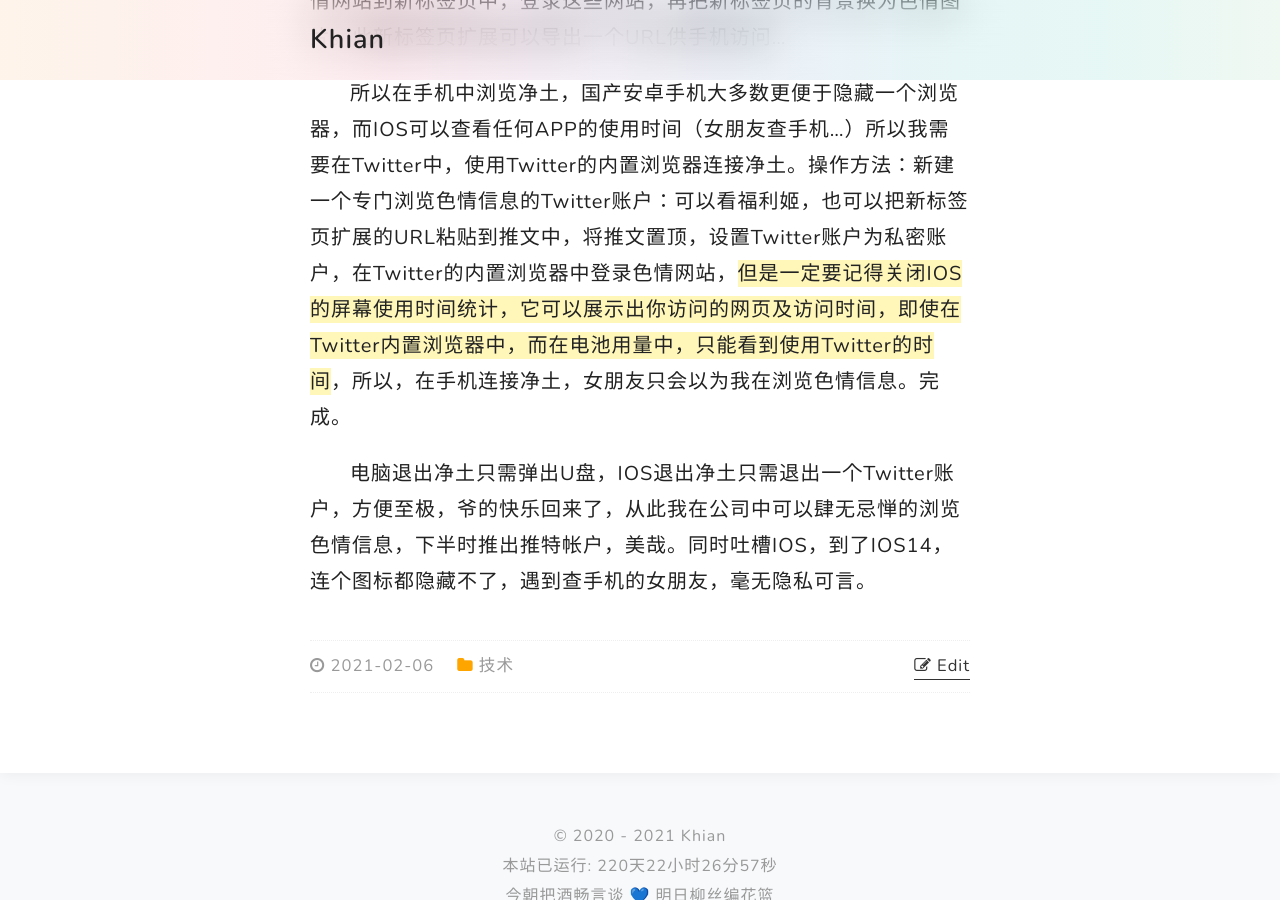
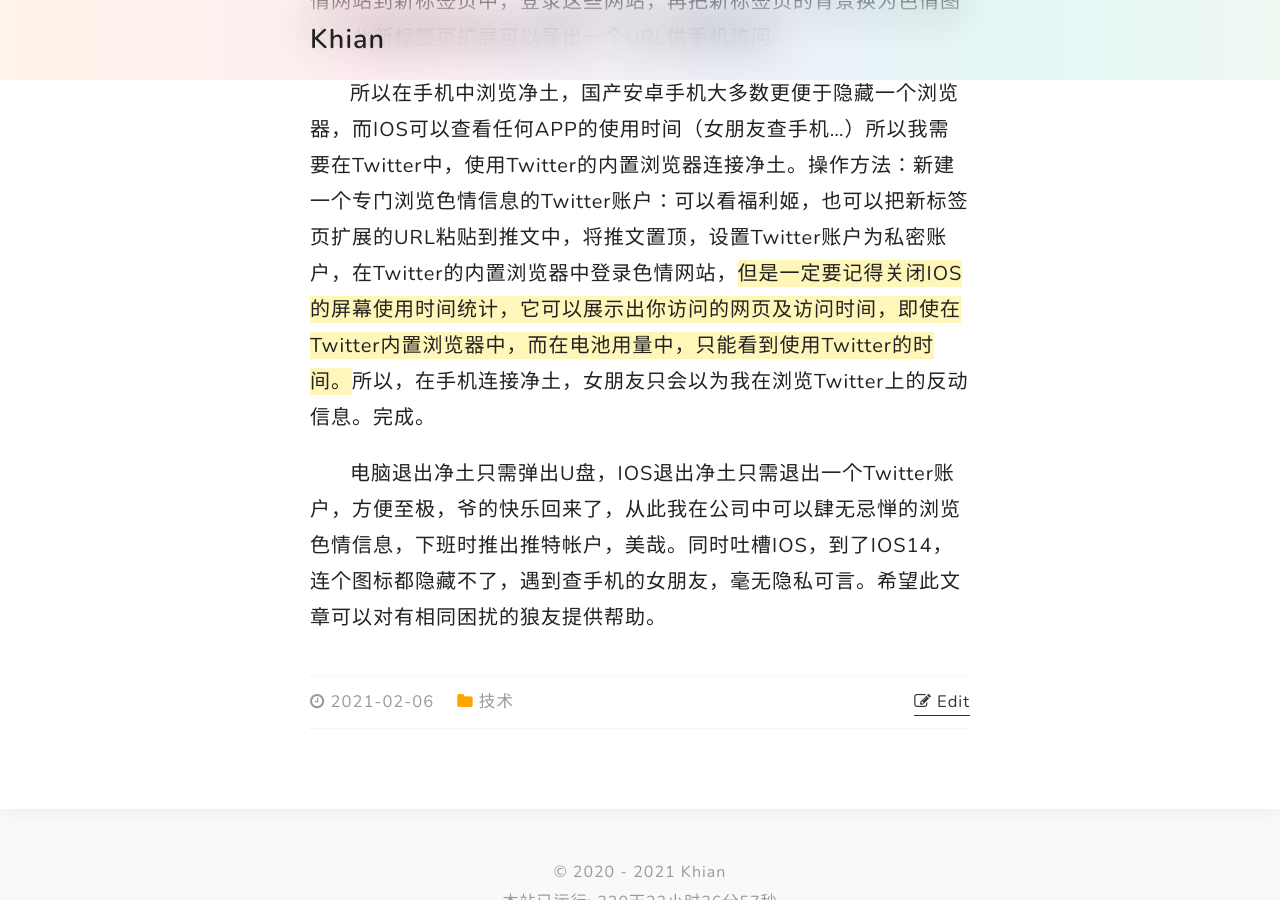
Before and after one commit to Jawutzh/nst, a Jekyll site: the page built from _posts/2021-02-06-净土构造法.md, in a window 1280 px wide and 900 px high, scrolled down 523 px. Built offline with Jekyll 4.4.1, drawn with Linux system fonts in a browser that asks for light colours; nearby versions of some CDN libraries; comment, search, counter and statistics services are not loaded.

Commit message:
Update 2021-02-06-净土构造法.md

```diff
--- a/_posts/2021-02-06-净土构造法.md
+++ b/_posts/2021-02-06-净土构造法.md
@@ -8,6 +8,6 @@ category: 技术
 
 净土可以有：存放在网络中的净土，网上净土；存放在本地的净土，本地净土，目前，我拥有一片网络净土。首先，需要一个U盘（大小任意），安装一个[Google Chrome 可携版](http://www.mediafire.com/file/xgq9ty06z5hi28b/GoogleChromePortable64_88.0.4324.150_azo.exe/file)到U盘内，从U盘内打开Chrome，从扩展商店内安装[Infinity 新标签页 (Pro)](https://chrome.google.com/webstore/detail/infinity-new-tab-pro/nnnkddnnlpamobajfibfdgfnbcnkgngh?hl=zh-CN)，添加我的常用色情网站到新标签页中，登录这些网站，再把新标签页的背景换为色情图片。此新标签页扩展可以导出一个URL供手机访问...
 
-所以在手机中浏览净土，国产安卓手机大多数更便于隐藏一个浏览器，而IOS可以查看任何APP的使用时间（女朋友查手机...）所以我需要在Twitter中，使用Twitter的内置浏览器连接净土。操作方法：新建一个专门浏览色情信息的Twitter账户：可以看福利姬，也可以把新标签页扩展的URL粘贴到推文中，将推文置顶，设置Twitter账户为私密账户，在Twitter的内置浏览器中登录色情网站，**但是一定要记得关闭IOS的屏幕使用时间统计，它可以展示出你访问的网页及访问时间，即使在Twitter内置浏览器中，而在电池用量中，只能看到使用Twitter的时间**，所以，在手机连接净土，女朋友只会以为我在浏览色情信息。完成。
+所以在手机中浏览净土，国产安卓手机大多数更便于隐藏一个浏览器，而IOS可以查看任何APP的使用时间（女朋友查手机...）所以我需要在Twitter中，使用Twitter的内置浏览器连接净土。操作方法：新建一个专门浏览色情信息的Twitter账户：可以看福利姬，也可以把新标签页扩展的URL粘贴到推文中，将推文置顶，设置Twitter账户为私密账户，在Twitter的内置浏览器中登录色情网站，**但是一定要记得关闭IOS的屏幕使用时间统计，它可以展示出你访问的网页及访问时间，即使在Twitter内置浏览器中，而在电池用量中，只能看到使用Twitter的时间。**所以，在手机连接净土，女朋友只会以为我在浏览Twitter上的反动信息。完成。
 
-电脑退出净土只需弹出U盘，IOS退出净土只需退出一个Twitter账户，方便至极，爷的快乐回来了，从此我在公司中可以肆无忌惮的浏览色情信息，下半时推出推特帐户，美哉。同时吐槽IOS，到了IOS14，连个图标都隐藏不了，遇到查手机的女朋友，毫无隐私可言。
+电脑退出净土只需弹出U盘，IOS退出净土只需退出一个Twitter账户，方便至极，爷的快乐回来了，从此我在公司中可以肆无忌惮的浏览色情信息，下班时推出推特帐户，美哉。同时吐槽IOS，到了IOS14，连个图标都隐藏不了，遇到查手机的女朋友，毫无隐私可言。希望此文章可以对有相同困扰的狼友提供帮助。
```
